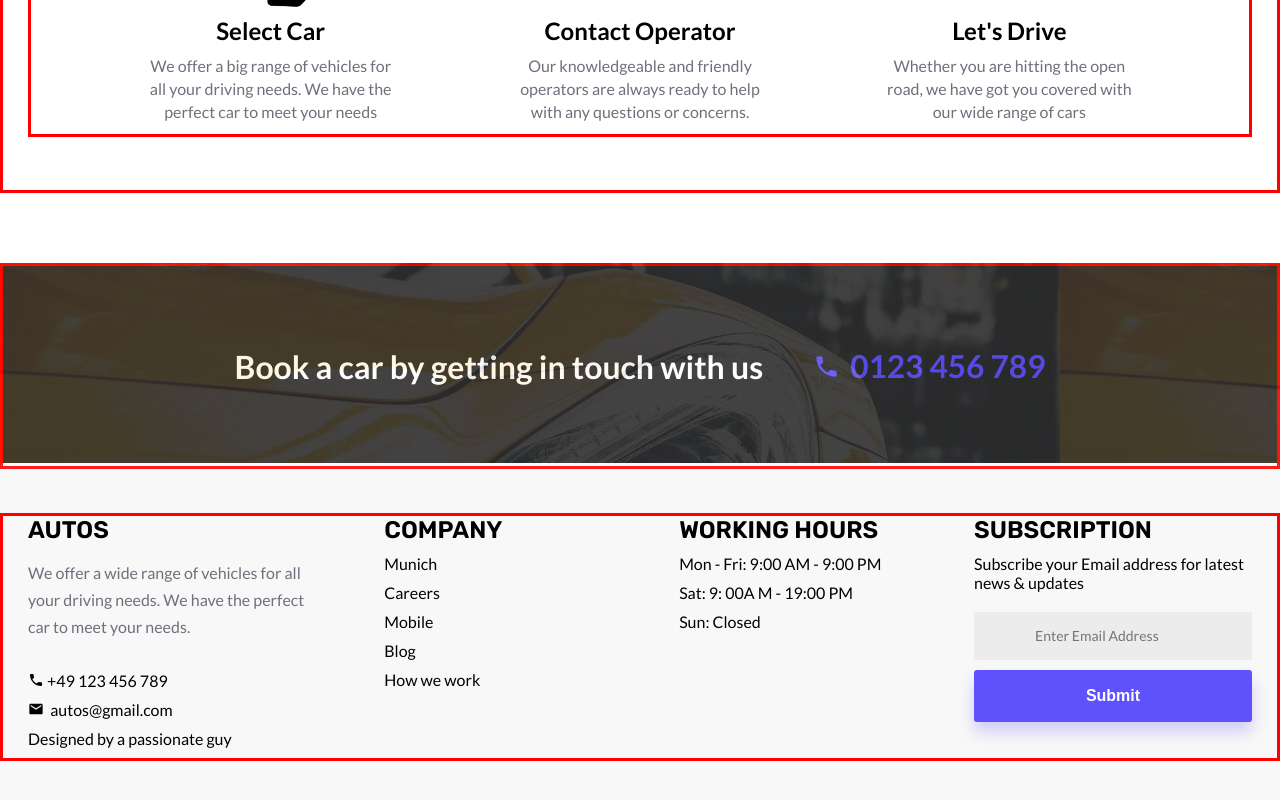
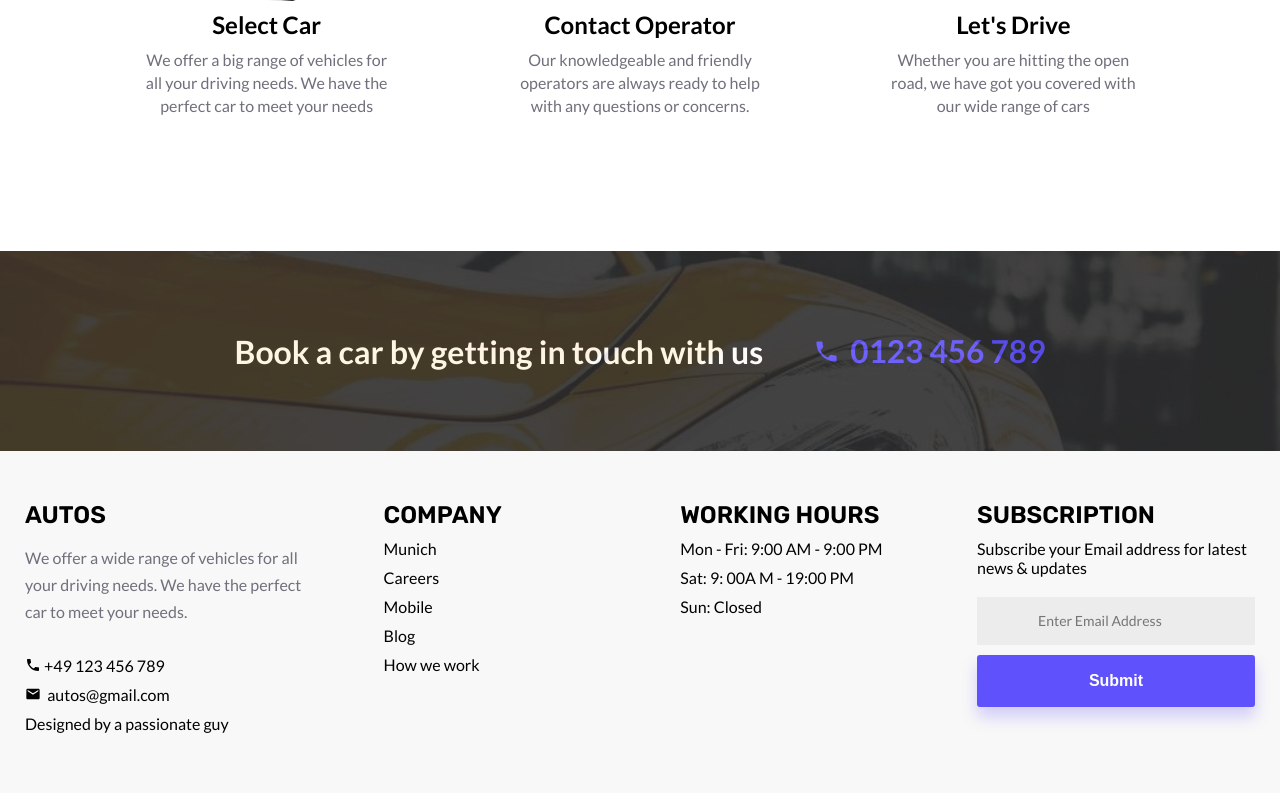
Before and after one commit to relentless95/client-car-rental, a React (Vite) app: page /about in a window 1280 px wide. Shown: the part 1494-2294 px from the top of the page. Built offline with nearby package versions, Linux system fonts and the light colour scheme.

Commit message:
fixed therPages component and the selectcar components

```diff
--- a/src/components/SelectCar/SelectCar.scss
+++ b/src/components/SelectCar/SelectCar.scss
@@ -31,6 +31,7 @@
     }
 
     h2 {
+      color: $color-white;
       font-size: $h2-size;
       font-family: $titles-font;
       margin: 0.5rem 0 1rem 0;
@@ -71,7 +72,7 @@
     width: 50rem;
     height: 40rem;
     position: relative;
-    border: 2px solid red;
+    // border: 2px solid red;
 
     img {
       width: 100%;
@@ -83,6 +84,7 @@
   .select-description {
     width: 25rem;
     // border: 2px solid red;
+    color: $color-white;
 
     &__price {
       width: 100%;
--- a/src/components/bannerPages/BannerPages.scss
+++ b/src/components/bannerPages/BannerPages.scss
@@ -5,13 +5,11 @@
   display: flex;
   width: 100%;
   height: 20rem;
-    //   background-image: url("");
   background-image: url("../../../public/images/banner/banner2.jpg");
+  background-repeat: no-repeat;
+  background-size: cover;
   position: relative;
   margin-top: 7rem;
-  //   z-index: 1000;
-      // object-fit: cover;
-    //   background-color: red;
 
   &__overlay {
     background-color: #2d2d2d;
--- a/src/sassStyles/base/_base.scss
+++ b/src/sassStyles/base/_base.scss
@@ -31,5 +31,5 @@ body {
   margin: 0 auto !important;
   padding: 0 !important;
   padding: 0 2.5rem !important;
-  border: 3px solid red;
+  // border: 3px solid red;
 }
```
Also changed, not shown: src/components/SelectCar/SelectCar.jsx (+0 -49 lines). Lines whose indentation alone changed are shown as unchanged.
